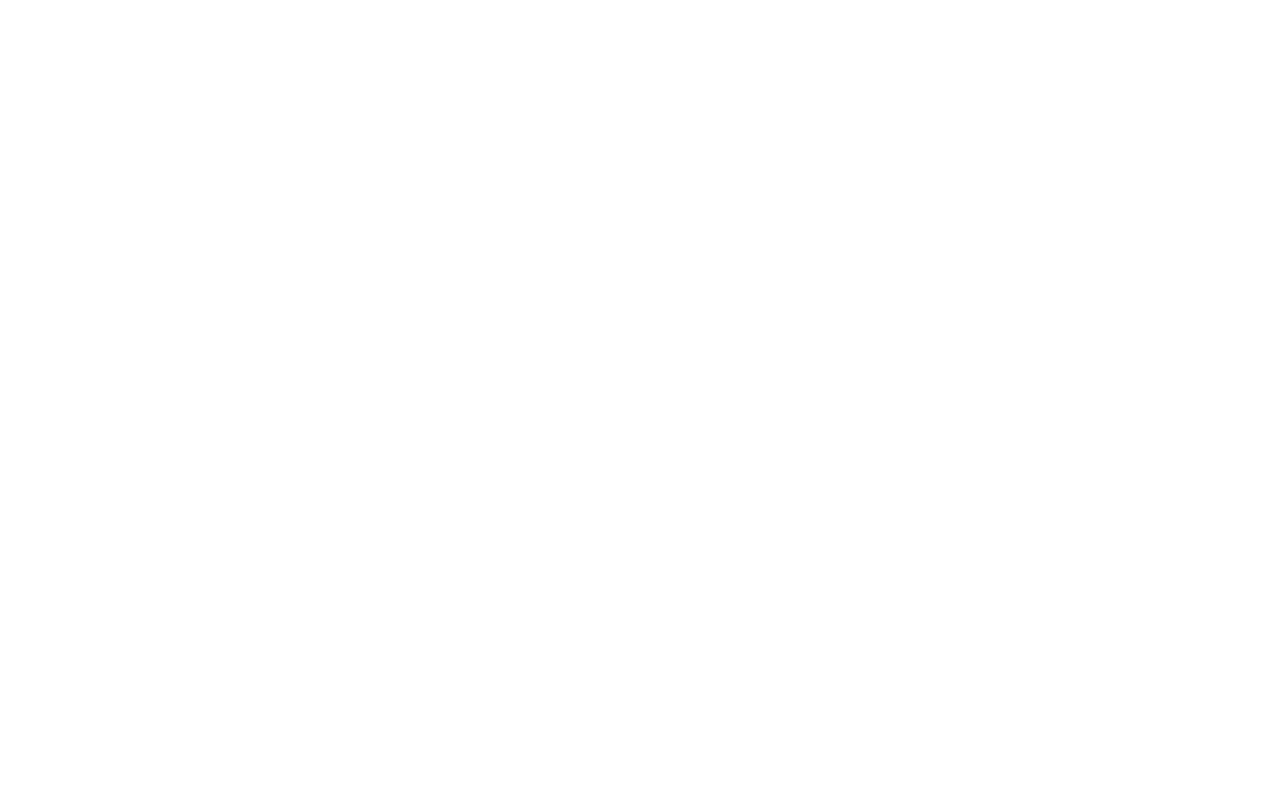
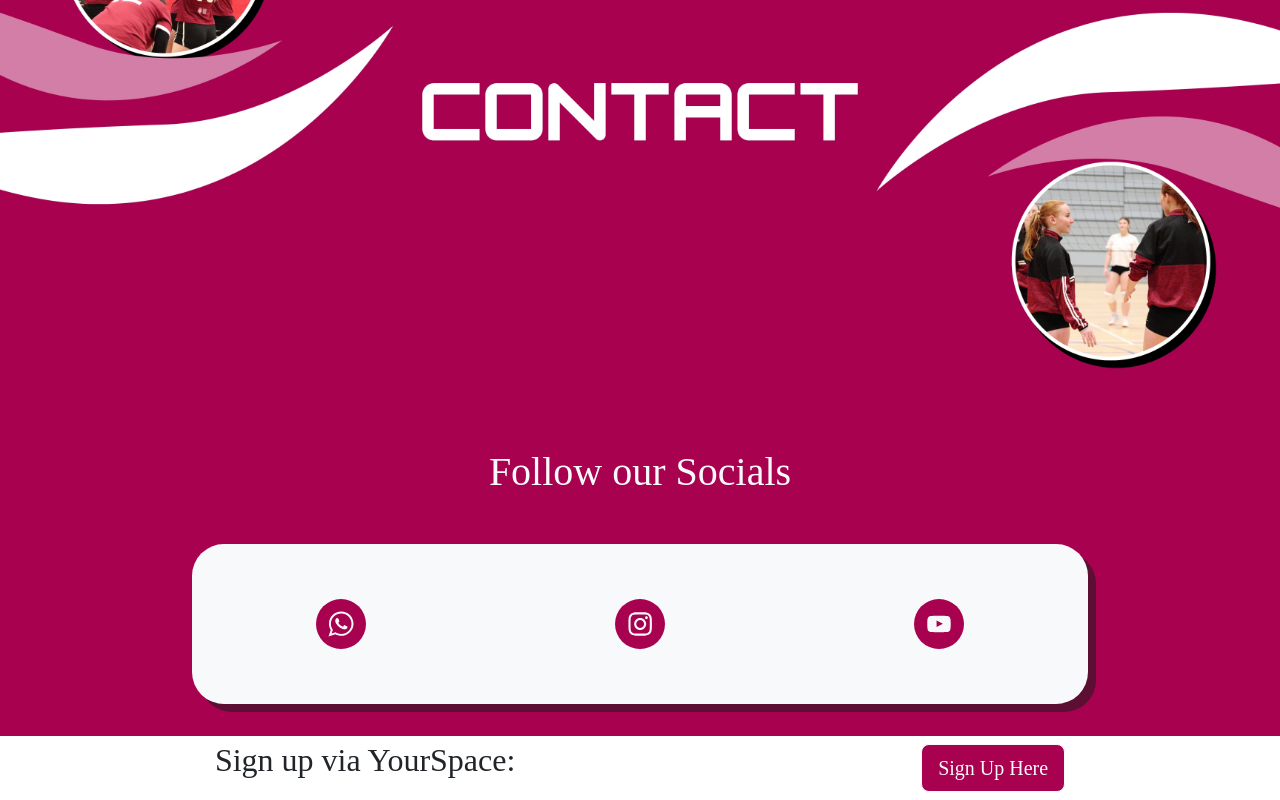
Before and after one commit to eoin-kin/volleyball, a React (Vite) app: page /contact in a window 1280 px wide. Before the commit this address had no page. Shown: the part 314-1114 px from the top of the page. Before the commit the page ends 800 px from the top, so only its background shows below. Built offline with nearby package versions, Linux system fonts and the light colour scheme; a web font is replaced by a local one.

Commit message:
website ready to deploy

```diff
--- /dev/null
+++ b/src/Pages/Contact.jsx
@@ -0,0 +1,29 @@
+import React from "react";
+import { TopNav } from "../Components/TopNav";
+import { SocialIcon } from "react-social-icons";
+import "./Contact.css";
+import { Image } from "react-bootstrap";
+import BottomBar from "../Components/BottomBar";
+
+function Contact() {
+  return (
+    <>
+      <TopNav />
+      <Image fluid src="Contact.webp" />
+      <div className="follow-us">
+        <h1>Follow our Socials</h1>
+        <br />
+        <div className="contact-card">
+          <SocialIcon url="whatsapp.com" bgColor="#a70150" />
+
+          <SocialIcon url="instagram.com" bgColor="#a70150" />
+
+          <SocialIcon url="youtube.com" bgColor="#a70150" />
+        </div>
+      </div>
+      <BottomBar />
+    </>
+  );
+}
+
+export default Contact;
--- a/src/main.jsx
+++ b/src/main.jsx
@@ -8,6 +8,7 @@
 import "./master.css";
 import Players from "./Pages/Players.jsx";
 import About from "./Pages/About.jsx";
+import Contact from "./Pages/Contact.jsx";
 
 const router = createBrowserRouter([
   {
@@ -21,6 +22,7 @@
   { path: "/shop/order", element: <Storefront /> },
   { path: "/players", element: <Players /> },
   { path: "/about", element: <About /> },
+  { path: "contact", element: <Contact /> },
 ]);
 
 ReactDOM.createRoot(document.getElementById("root")).render(
```
Also changed, not shown: public/Contact.webp (added), src/Pages/Contact.css (added).
